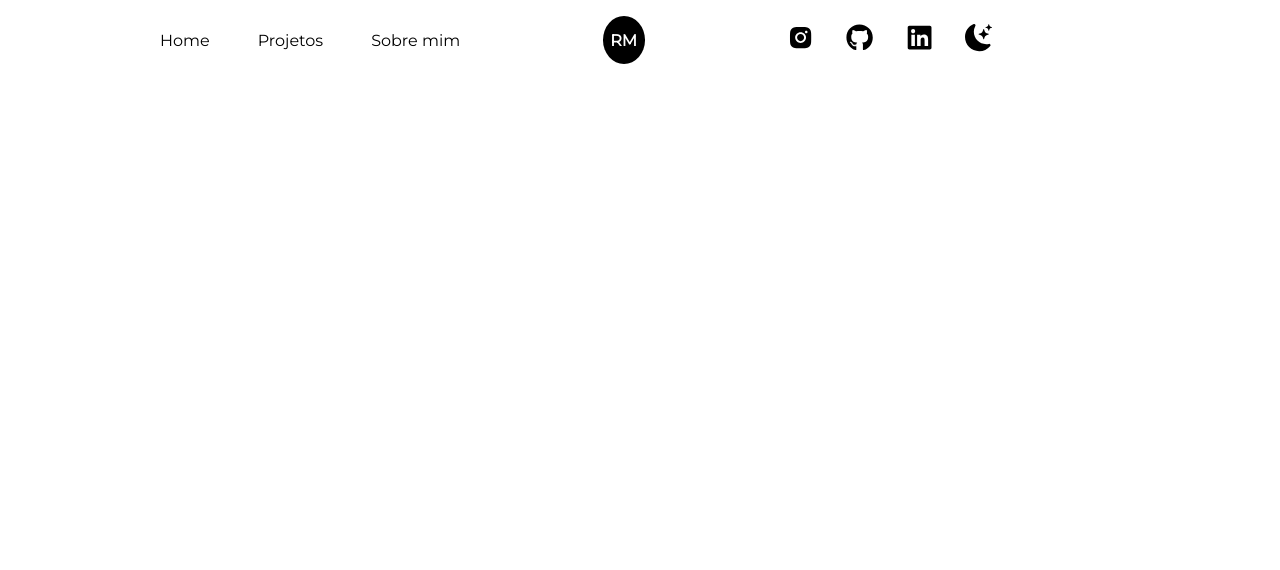
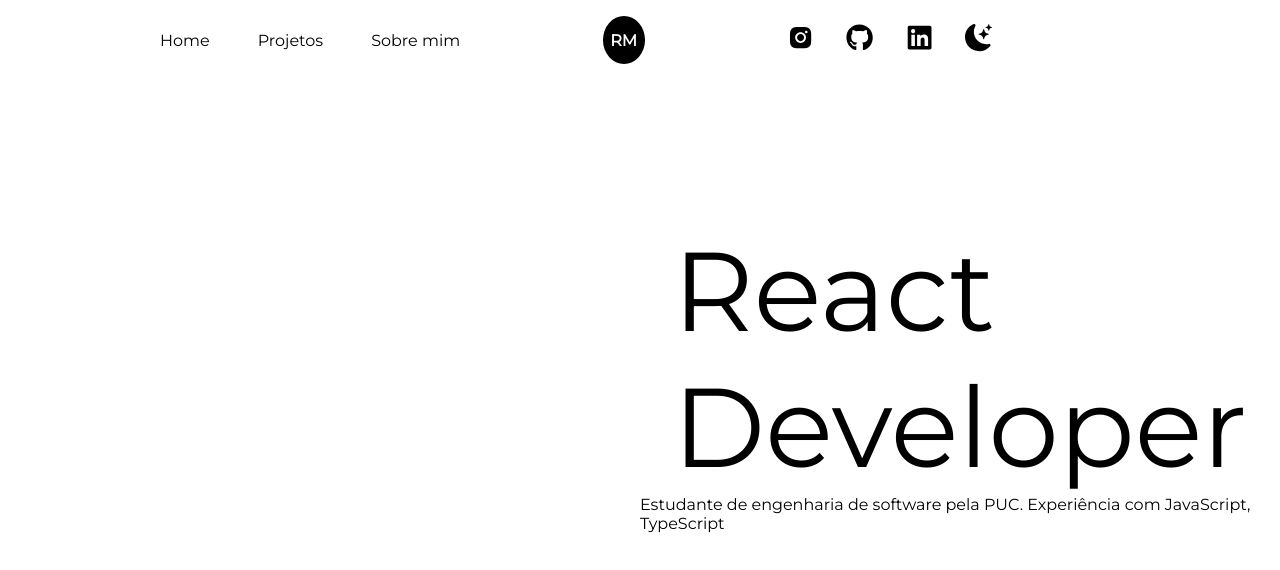
Before and after one commit to renantech/portfolio, a React (Create React App) app: page / in a window 1280 px wide. Shown: the top 570 px of the page. Built offline with nearby package versions, Linux system fonts and the light colour scheme.

Commit message:
Iniciando a main

```diff
--- a/src/interface/home/Home.js
+++ b/src/interface/home/Home.js
@@ -29,6 +29,15 @@ function Home() {
                     </ul>
                 </nav>
             </header>
+            <main className={styles.main}>
+                <div className={styles.mainImage}>
+
+                </div>
+                <div className={styles.mainText}>
+                    <h1>React <br/>Developer</h1>
+                    <p>Estudante de engenharia de software pela PUC. Experiência com JavaScript, TypeScript</p>
+                </div>
+            </main>
         </div>
      );
 }
--- a/src/interface/home/Home.module.css
+++ b/src/interface/home/Home.module.css
@@ -75,3 +75,29 @@
     color: #fff;
     font-weight: bold;
 }
+
+/* Main */
+.main {
+    display: flex;
+    justify-content: center;
+}
+
+.mainImage {
+    width: 100%;
+    height: 92.4vh;
+}
+
+.mainText {
+    display: flex;
+    flex-direction: column;
+    align-items: center;
+    justify-content: center;
+
+    width: 100%;
+    height: 92.4vh;
+}
+
+.mainText h1 {
+    margin-top: -1em;
+    font-size: 7em;
+}
```
